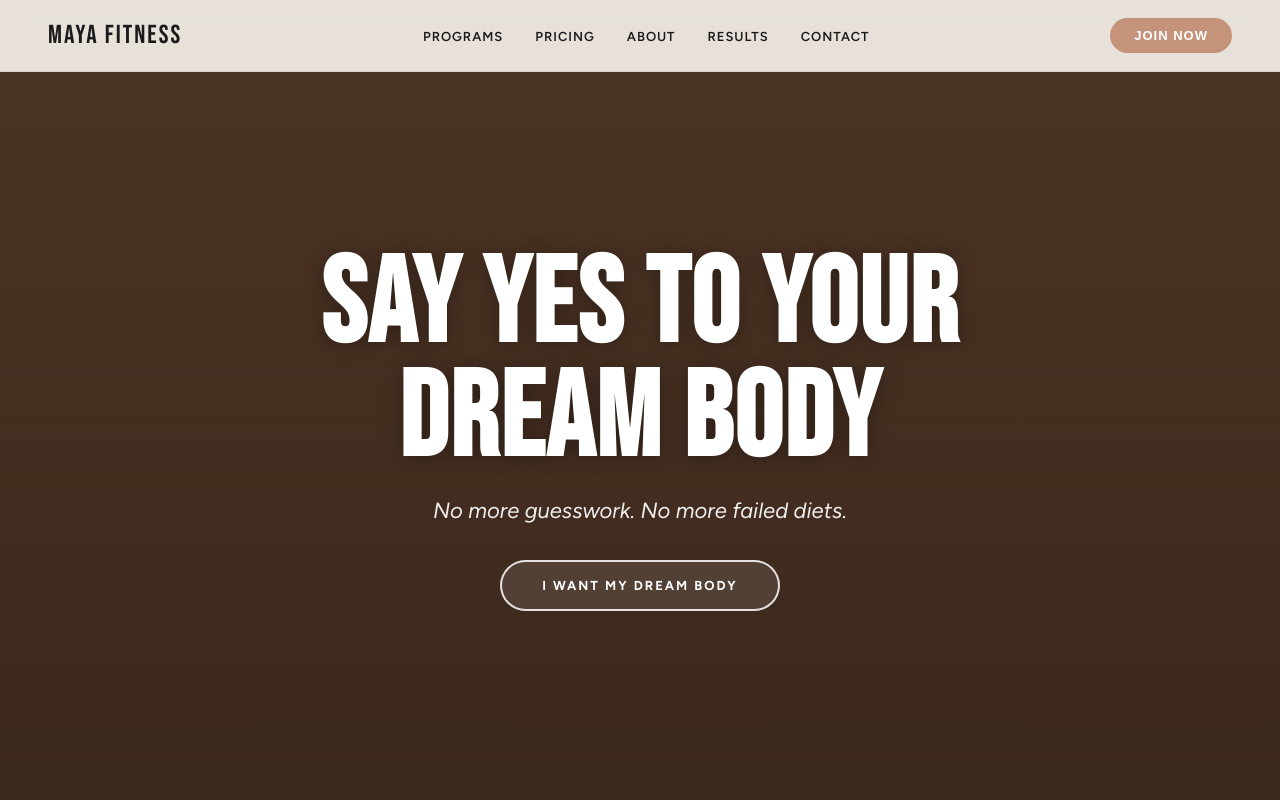
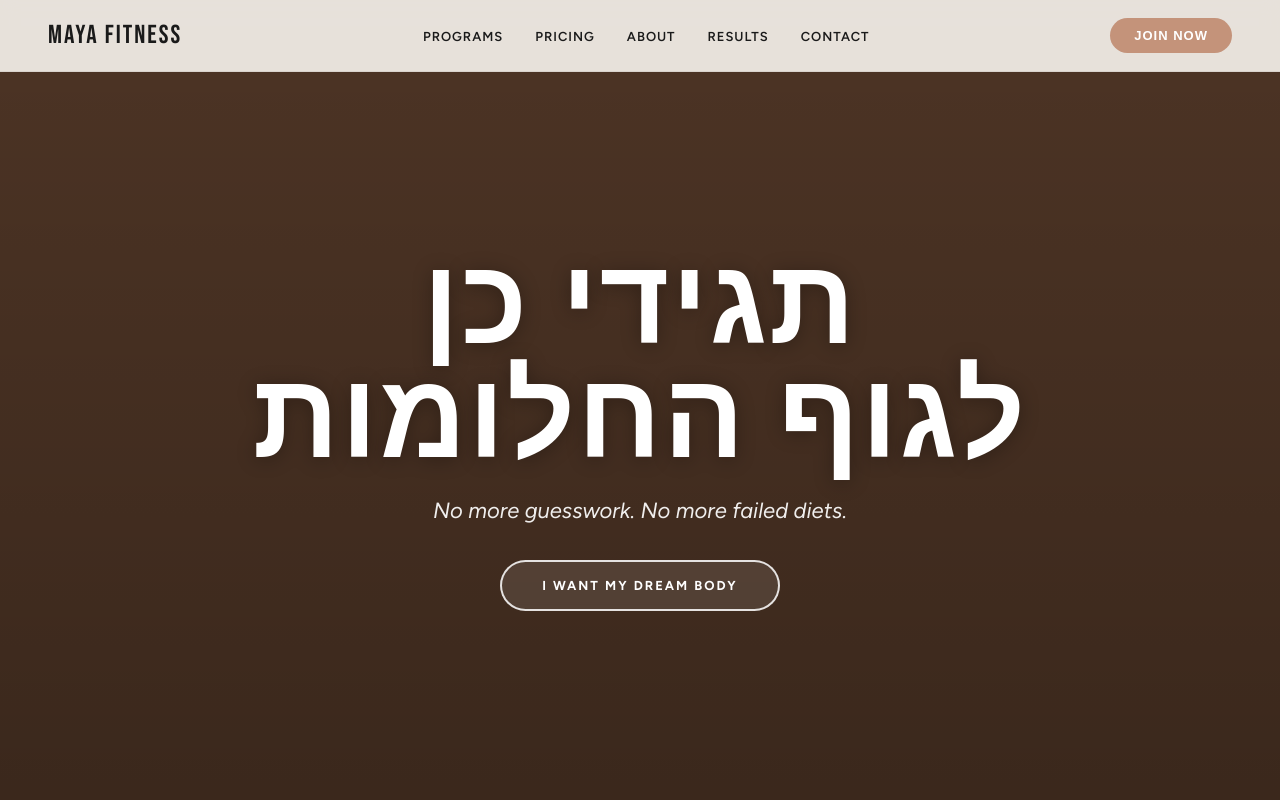
Before and after one commit to Arielgeller1995/maya-fitness-site, a plain HTML site: page index.html in a window 1280 px wide. Shown: the top 800 px of the page. Drawn offline with Linux system fonts and the light colour scheme.

Commit message:
Change hero headline to Hebrew using Heebo Black font
Co-Authored-By: Claude Sonnet 4.6 <noreply@anthropic.com>

```diff
--- a/index.html
+++ b/index.html
@@ -4,7 +4,7 @@
   <meta charset="UTF-8" />
   <meta name="viewport" content="width=device-width, initial-scale=1.0" />
   <title>Maya Fitness | Your Dream Body Starts Here</title>
-  <link href="https://fonts.googleapis.com/css2?family=Bebas+Neue&family=Figtree:ital,wght@0,400;0,600;0,700;1,400&display=swap" rel="stylesheet" />
+  <link href="https://fonts.googleapis.com/css2?family=Bebas+Neue&family=Figtree:ital,wght@0,400;0,600;0,700;1,400&family=Heebo:wght@900&display=swap" rel="stylesheet" />
   <style>
     *, *::before, *::after { box-sizing: border-box; margin: 0; padding: 0; }
 
@@ -401,7 +401,7 @@
   <!-- HERO -->
   <section class="hero">
     <div class="hero-inner">
-      <h1>SAY YES TO YOUR<br>DREAM BODY</h1>
+      <h1 dir="rtl" style="font-family: 'Heebo', sans-serif; font-weight: 900;">תגידי כן<br>לגוף החלומות</h1>
       <p>No more guesswork. No more failed diets.</p>
       <a href="#pricing" class="btn-pill">I WANT MY DREAM BODY</a>
     </div>
```
